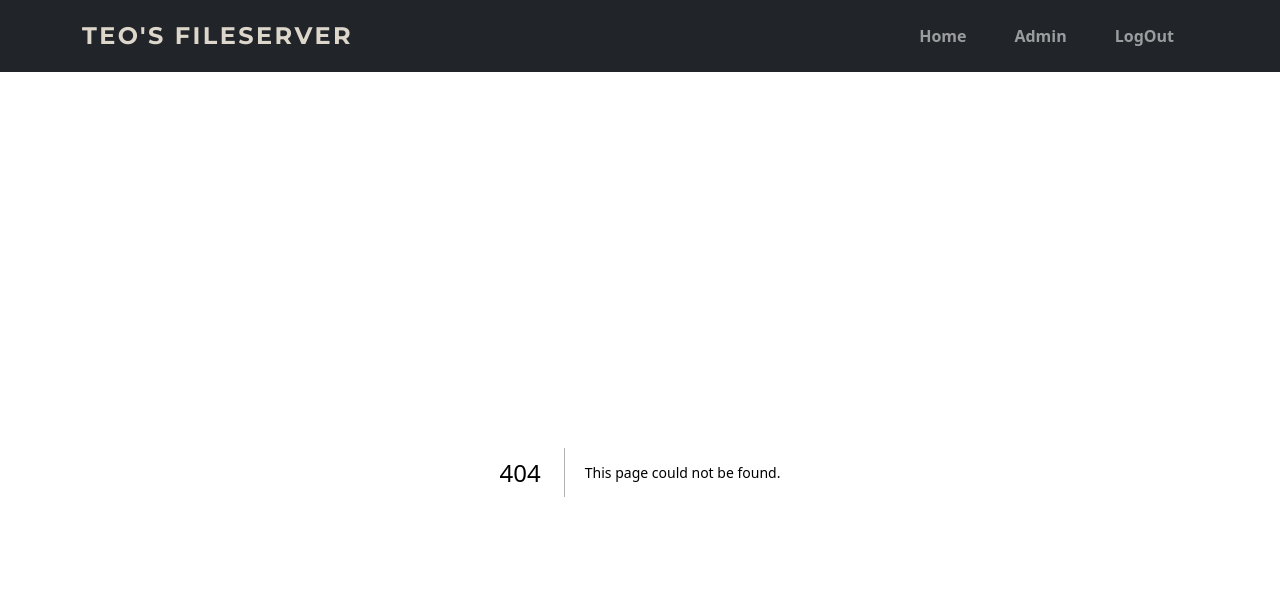
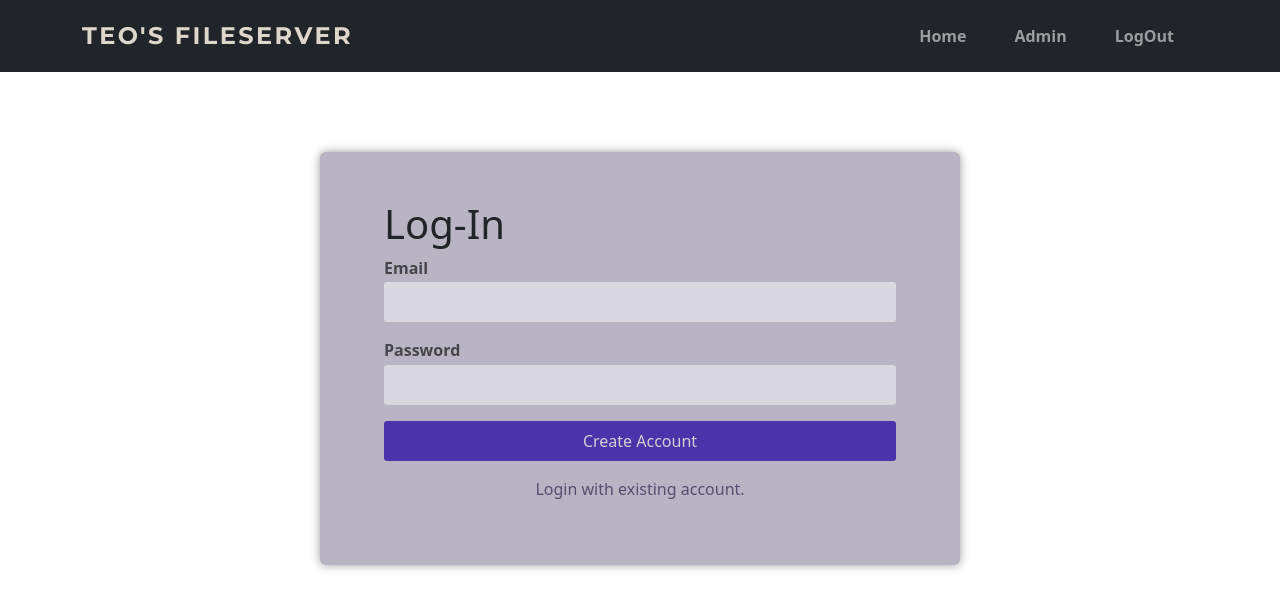
Before and after one commit to Teo-Essu/Next.js-FIleServer, a Next.js app: page /register in a window 1280 px wide. Before the commit this address had no page. Shown: the top 608 px of the page. Built offline with nearby package versions, Linux system fonts and the light colour scheme.

Commit message:
--added auth server action, register page and email page

```diff
--- /dev/null
+++ b/actions/auth/auth-actions.js
@@ -0,0 +1,56 @@
+'use server';
+
+import { redirect } from "next/navigation";
+
+export async function register(prevState, formData){
+    console.log(formData);
+    const email = formData.get('email');
+    const password = formData.get('password');
+
+    let errors = {};
+
+    if (!email.includes('@')) {
+      errors.email = 'Please enter a valid email address.';
+    }
+
+    if (password.trim().length < 8) {
+      errors.password = 'Password must be at least 8 characters long.';
+    }
+
+    if (Object.keys(errors).length > 0) {
+      return {
+        errors,
+      };
+    }
+
+    try {
+      const response = await fetch('http://localhost:3500/register', {
+          method: 'POST',
+          headers: {
+              'Content-Type': 'application/json',
+          },
+          body: JSON.stringify({
+              email,
+              password
+          })
+      });
+
+      if (!response.ok) {
+          const errorData = await response.json();
+          return {
+              errors: {
+                  server: errorData.message || 'Oops, trouble registering.',
+              },
+          };
+      }
+      // If the request is successful, redirect to /files
+      redirect('/files');
+
+  } catch (error) {
+      return {
+          errors: {
+              server: 'An error occurred while registering.',
+          },
+      };
+  }
+}
--- /dev/null
+++ b/app/register/page.js
@@ -0,0 +1,7 @@
+import RegisterForm from '@/components/register-form';
+
+export default function Register (){
+    return(
+        <RegisterForm />
+    );
+}
--- a/components/navbar.js
+++ b/components/navbar.js
@@ -23,7 +23,7 @@ export default function Navbar(){
                             <Link className="nav-link" href="/admin">Admin</Link>
                         </li>
                         <li className="nav-item">
-                            <Link className="nav-link" href='/login'>LogOut</Link>
+                            <Link className="nav-link" href='/register'>LogOut</Link>
                         </li>
                     </ul>
                 </div>
--- /dev/null
+++ b/components/register-form.js
@@ -0,0 +1,38 @@
+'use client';
+import Link from 'next/link';
+import { useFormState } from 'react-dom';
+import { register } from '@/actions/auth/auth-actions';
+import styles from './register-form.module.css';
+
+export default function RegisterForm() {
+  const [formState, formAction] = useFormState(register, {});
+  return (
+    <form id={styles.auth_form} action={formAction}>
+      <div>
+        {/* <img src="/images/auth-icon.jpg" alt="A lock icon" /> */}
+        <h1>Log-In</h1>
+      </div>
+      <p>
+        <label htmlFor="email">Email</label>
+        <input type="email" name="email" id={styles.email} />
+      </p>
+      <p>
+        <label htmlFor="password">Password</label>
+        <input type="password" name="password" id={styles.password} />
+      </p>
+      {formState.errors && (
+        <ul id={styles.form_errors}>
+          {Object.keys(formState.errors).map((error) => (
+            <li key={error}>{formState.errors[error]}</li>
+          ))}
+        </ul>
+      )}
+      <p>
+        <button type="submit">Create Account</button>
+      </p>
+      <p>
+        <Link href="/">Login with existing account.</Link>
+      </p>
+    </form>
+  );
+}
--- /dev/null
+++ b/components/register-form.module.css
@@ -0,0 +1,97 @@
+#auth_form {
+    width: 90%;
+    max-width: 40rem;
+    border-radius: 6px;
+    padding: 3rem 4rem;
+    margin: 5rem auto;
+    background-color: #b8b4c3;
+    box-shadow: 0 0 10px 0 rgba(0, 0, 0, 0.4);
+  }
+
+  #auth_form img {
+    display: block;
+    width: 6rem;
+    height: 6rem;
+    border-radius: 50%;
+    margin: 1rem auto;
+    filter: drop-shadow(0 0 6px rgba(30, 30, 32, 0.3));
+  }
+
+  #auth_form label {
+    display: block;
+    margin-bottom: 0.15rem;
+    font-weight: bold;
+    color: #46454a;
+  }
+
+  #auth_form input {
+    font: inherit;
+    width: 100%;
+    padding: 0.5rem;
+    border-radius: 3px;
+    border: none;
+    background-color: #d9d7df;
+    color: #46454a;
+  }
+
+  #auth_form button {
+    width: 100%;
+    font: inherit;
+    cursor: pointer;
+    padding: 0.5rem 1.5rem;
+    border: none;
+    background-color: #4b34a9;
+    color: #d0cfd6;
+    border-radius: 3px;
+  }
+
+  #auth_form button:hover,
+  #auth_form button:active {
+    background-color: #432aa3;
+  }
+
+  #auth_form a {
+    color: #564f6e;
+    text-decoration: none;
+    display: block;
+    margin: 1rem 0;
+    text-align: center;
+  }
+
+  #auth_form a:hover {
+    color: #4b34a9;
+  }
+
+  #form_errors {
+    list-style: none;
+    margin: 0;
+    padding: 0;
+    color: #a21d4c;
+  }
+
+  #auth_header {
+    display: flex;
+    justify-content: space-between;
+    align-items: center;
+    max-width: 50rem;
+    margin: 2rem auto;
+  }
+
+  #auth_header p {
+    font-size: 1.25rem;
+  }
+
+  #auth_header button {
+    font: inherit;
+    cursor: pointer;
+    padding: 0.5rem 1.5rem;
+    border: none;
+    background-color: #6f34a9;
+    color: #d0cfd6;
+    border-radius: 3px;
+  }
+
+  #auth_header button:hover,
+  #auth_header button:active {
+    background-color: #5f2a8a;
+  }
```
Also changed, not shown: app/admin/page.js (+43 -0 lines), app/email/page.js (added, +50 -0 lines).
